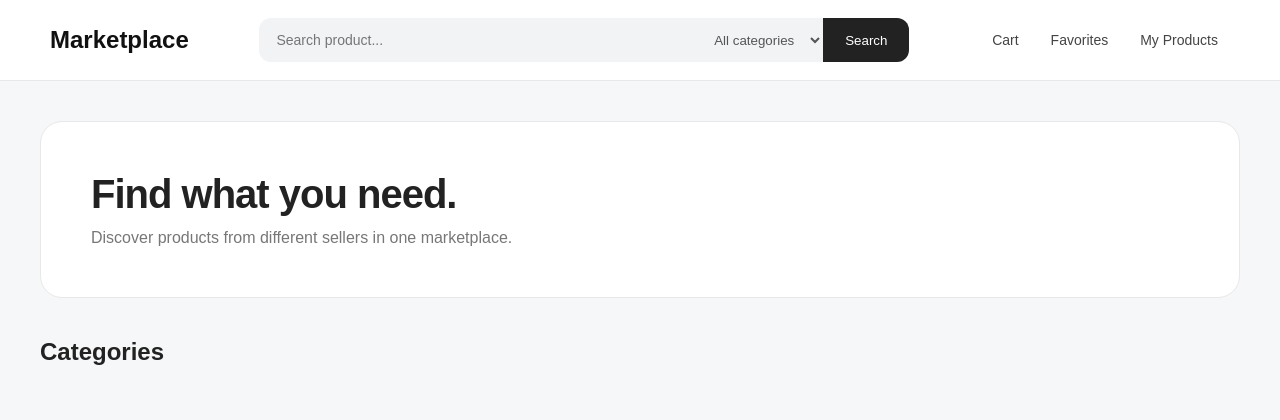
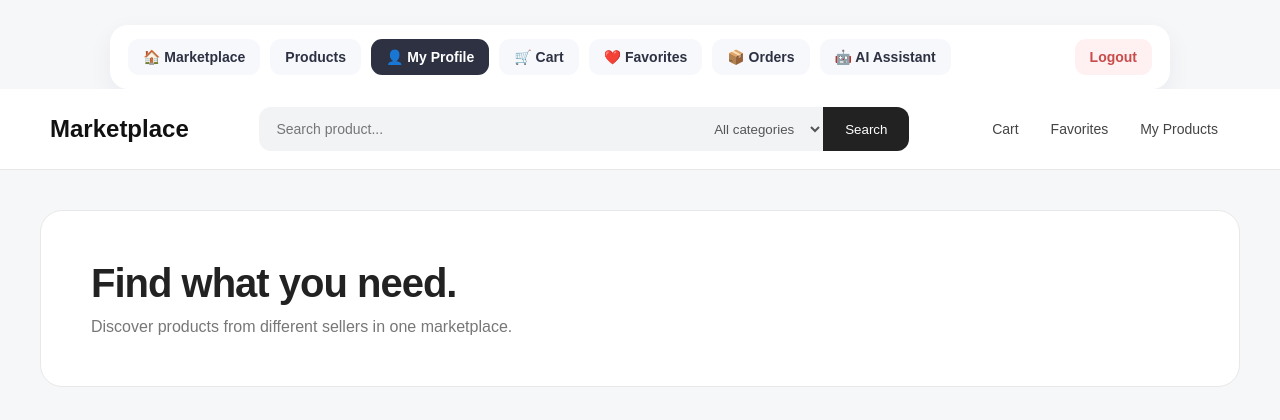
Before and after one commit to KFaridun07/Marketplace, a Django app: page / in a window 1280 px wide. Shown: the top 420 px of the page. Run offline with Django 5.2, Linux system fonts and the light colour scheme; the visitor is signed in with stand-in values (Sample User, id 1); data that the repository does not hold is empty.

Commit message:
Last commit

```diff
--- a/myapp/templates/admin_categories.html
+++ b/myapp/templates/admin_categories.html
@@ -185,6 +185,7 @@
 </head>
 
 <body>
+    {% include 'admin_navbar.html' %}
 
 <div class="container">
 
--- a/myapp/templates/admin_category_create.html
+++ b/myapp/templates/admin_category_create.html
@@ -110,6 +110,7 @@
 </head>
 
 <body>
+    {% include 'admin_navbar.html' %}
 
 <div class="container">
 
--- a/myapp/templates/admin_category_edit.html
+++ b/myapp/templates/admin_category_edit.html
@@ -114,6 +114,7 @@
 </head>
 
 <body>
+    {% include 'admin_navbar.html' %}
 
 <div class="container">
 
--- a/myapp/templates/admin_dashboard.html
+++ b/myapp/templates/admin_dashboard.html
@@ -119,6 +119,7 @@
 </head>
 
 <body>
+    {% include 'admin_navbar.html' %}
 
 <div class="container">
 
--- a/myapp/templates/admin_order_detail.html
+++ b/myapp/templates/admin_order_detail.html
@@ -158,6 +158,7 @@
 </head>
 
 <body>
+    {% include 'admin_navbar.html' %}
 
 <div class="container">
 
--- a/myapp/templates/admin_orders.html
+++ b/myapp/templates/admin_orders.html
@@ -149,6 +149,7 @@
 </head>
 
 <body>
+    {% include 'admin_navbar.html' %}
 
 <div class="container">
 
--- a/myapp/templates/admin_products.html
+++ b/myapp/templates/admin_products.html
@@ -141,6 +141,7 @@
 </head>
 
 <body>
+    {% include 'admin_navbar.html' %}
 
 <div class="container">
 
--- a/myapp/templates/admin_user_detail.html
+++ b/myapp/templates/admin_user_detail.html
@@ -108,6 +108,7 @@
 </head>
 
 <body>
+    {% include 'admin_navbar.html' %}
 
 <div class="container">
 
--- a/myapp/templates/admin_users.html
+++ b/myapp/templates/admin_users.html
@@ -149,6 +149,7 @@
 </head>
 
 <body>
+    {% include 'admin_navbar.html' %}
 
 <div class="container">
 
--- a/myapp/templates/home.html
+++ b/myapp/templates/home.html
@@ -391,6 +391,7 @@
 
 
 <body>
+    {% include 'navbar.html' %}
 
 
 <!-- HEADER -->
--- a/myapp/templates/my_profile.html
+++ b/myapp/templates/my_profile.html
@@ -178,7 +178,7 @@
 
 
 <body>
-
+{% include 'admin_navbar.html' %}
 <div class="container">
 
     <div class="profile-card">
--- /dev/null
+++ b/myapp/templates/navbar.html
@@ -0,0 +1,155 @@
+<style>
+    .navbar {
+        max-width: 1100px;
+        margin: 25px auto 0;
+        padding: 0 20px;
+    }
+
+    .navbar-inner {
+        background: white;
+        padding: 14px 18px;
+        border-radius: 18px;
+        box-shadow: 0 8px 25px rgba(30, 35, 50, 0.06);
+
+        display: flex;
+        align-items: center;
+        gap: 10px;
+        flex-wrap: wrap;
+    }
+
+    .nav-button {
+        display: inline-block;
+        padding: 10px 15px;
+        border-radius: 11px;
+
+        background: #f7f8fc;
+        color: #2d3142;
+
+        text-decoration: none;
+        font-size: 14px;
+        font-weight: bold;
+
+        transition: 0.2s;
+    }
+
+    .nav-button:hover {
+        transform: translateY(-2px);
+        background: #eef0f5;
+    }
+
+    .nav-profile {
+        background: #2d3142;
+        color: white;
+    }
+
+    .nav-profile:hover {
+        background: #2d3142;
+        opacity: 0.9;
+    }
+
+    .nav-logout {
+        margin-left: auto;
+    }
+
+    .nav-logout button {
+        border: none;
+        padding: 10px 15px;
+        border-radius: 11px;
+
+        background: #fff1f1;
+        color: #c94b4b;
+
+        font-size: 14px;
+        font-weight: bold;
+
+        cursor: pointer;
+        transition: 0.2s;
+    }
+
+    .nav-logout button:hover {
+        transform: translateY(-2px);
+        background: #ffe3e3;
+    }
+
+    @media (max-width: 600px) {
+        .navbar {
+            margin-top: 15px;
+        }
+
+        .navbar-inner {
+            padding: 12px;
+        }
+
+        .nav-logout {
+            margin-left: 0;
+        }
+    }
+</style>
+
+<div class="navbar">
+
+    <div class="navbar-inner">
+
+        <!-- Доступно всем -->
+        <a href="{% url 'home' %}" class="nav-button">
+            🏠 Marketplace
+        </a>
+
+        <a href="{% url 'products' %}" class="nav-button">
+            Products
+        </a>
+
+
+        {% if request.user.is_authenticated %}
+
+            <!-- Только для авторизованных -->
+
+            <a href="{% url 'cr_profile' %}" class="nav-button nav-profile">
+                👤 My Profile
+            </a>
+
+            <a href="{% url 'cart' %}" class="nav-button">
+                🛒 Cart
+            </a>
+
+            <a href="{% url 'my_favorites' %}" class="nav-button">
+                ❤️ Favorites
+            </a>
+
+            <a href="{% url 'orders' %}" class="nav-button">
+                📦 Orders
+            </a>
+
+            <a href="{% url 'ai' %}" class="nav-button">
+                🤖 AI Assistant
+            </a>
+
+            <form method="post"
+                  action="{% url 'logout' %}"
+                  class="nav-logout">
+
+                {% csrf_token %}
+
+                <button type="submit">
+                    Logout
+                </button>
+
+            </form>
+
+        {% else %}
+
+            <!-- Только для гостей -->
+
+            <a href="{% url 'login' %}" class="nav-button">
+                Login
+            </a>
+
+            <a href="{% url 'register' %}" class="nav-button">
+                Register
+            </a>
+
+        {% endif %}
+
+    </div>
+
+</div>
--- a/myapp/views.py
+++ b/myapp/views.py
@@ -19,7 +19,13 @@ class RegisterView(CreateView):
 
 class Login(LoginView):
     template_name = 'login.html'
-    next_page = 'cr_profile'
+
+    def get_success_url(self):
+        if self.request.user.is_superuser:
+            return reverse_lazy('admin_dashboard')
+        else:
+            return reverse_lazy('cr_profile')
+
 
 class Logout(LogoutView):
     next_page = 'login'
@@ -30,10 +36,15 @@ class CreateProfile(LoginRequiredMixin,CreateView):
     template_name = 'create.profile.html'
 
     def dispatch(self, request, *args, **kwargs):
-        if Profile.objects.filter(user = self.request.user).exists():
-            profile = Profile.objects.get(user = self.request.user)
-            return redirect('myprofile',pk = profile.pk)
+        if not request.user.is_authenticated:
+            return redirect('login')
+
+        if Profile.objects.filter(user=request.user).exists():
+            profile = Profile.objects.get(user=request.user)
+            return redirect('myprofile', pk=profile.pk)
+
         return super().dispatch(request, *args, **kwargs)
+
 
     def form_valid(self, form):
         form.instance.user = self.request.user
```
Also changed, not shown: myapp/templates/admin_navbar.html (added, +138 -0 lines).
